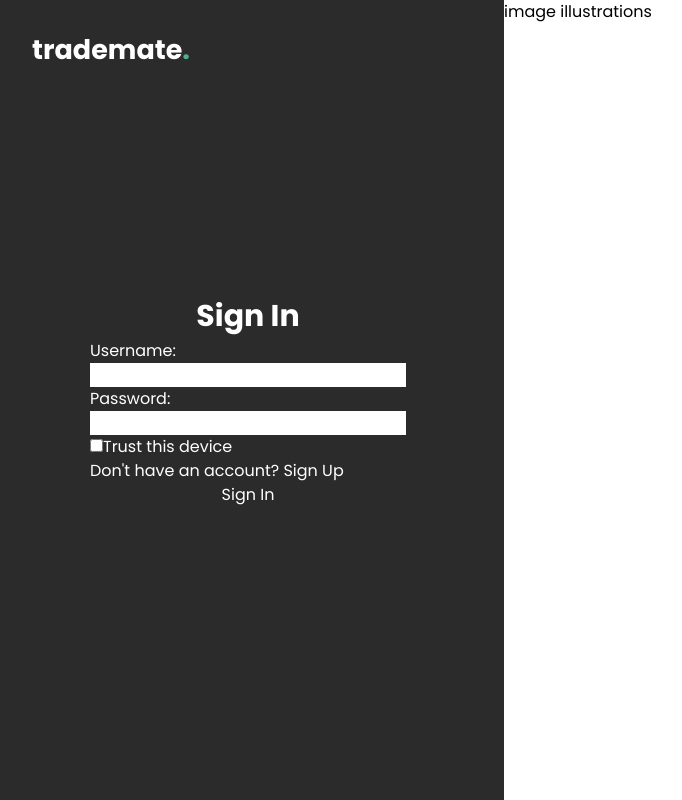
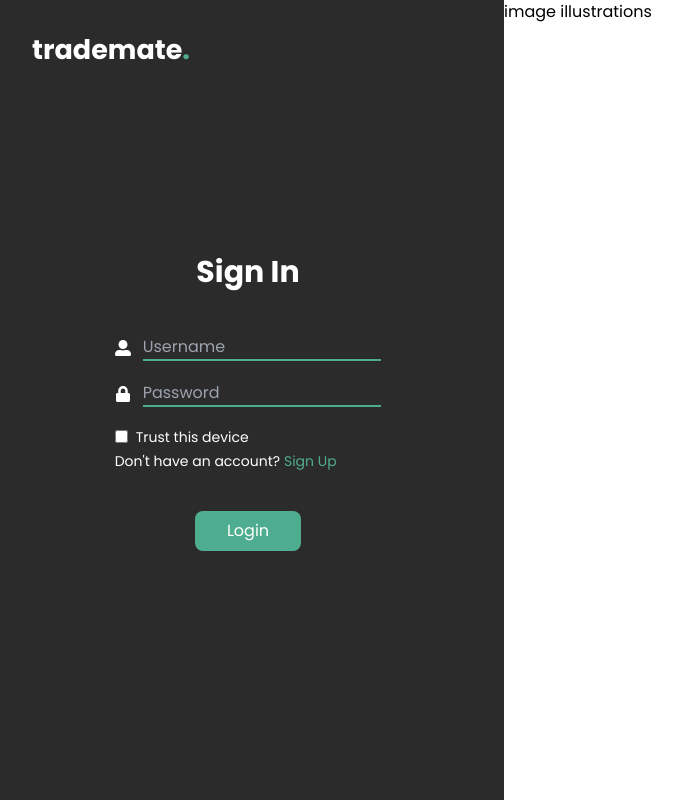
Before and after one commit to teoyi/trademate, a React (Vite) app in the folder client/: page /login in a window 1280 px wide. Shown: the whole page, without its empty margins (8-690 px from the left). Built offline with nearby package versions, Linux system fonts and the light colour scheme.

Commit message:
added styling for login form

```diff
--- a/client/src/components/Auth/Login.tsx
+++ b/client/src/components/Auth/Login.tsx
@@ -1,29 +1,39 @@
 import { Link } from 'react-router-dom';
+import { FaUserAlt, FaLock } from "react-icons/fa";
+
 
 const Login = () => {
   return (
     <div className="h-screen flex flex-row">
       <div className="w-2/5 flex flex-col justify-center items-center">
-        <h1 className="text-[30px] font-bold">Sign In</h1>
-        <form className="flex flex-col px-20 justify-center">
-          <label htmlFor='username'>
-            Username:
-          </label>
-          <input type="text" id="username" autoComplete='off' required />
-          <label htmlFor='password'>
-            Password:
-          </label>
-          <input type="password" id="passwrod" required />
-          <div>
+        <h1 className="text-[30px] font-bold mb-10">Sign In</h1>
+        <form className="flex flex-col px-20 justify-center w-5/6">
+          <div className="flex flex-row items-center justify-center mb-5">
+            {/* <label htmlFor='username' className='hidden text-sm mb-3'>
+              Username:
+            </label> */}
+            <i className="text-md mr-3"><FaUserAlt /></i>
+            <input type="text" id="username" autoComplete='off' placeholder="Username" required className="bg-transparent border-b-2 border-accent w-full focus:outline-0"/>
+          </div>
+          <div className="flex flex-row items-center justify-center mb-5">
+            <label htmlFor='password' className="hidden text-sm mb-3 display">
+              Password:
+            </label>
+            <i className="text-md mr-3"><FaLock /></i>
+            <input type="password" id="password" placeholder="Password" required className="bg-transparent border-b-2 border-accent w-full focus:outline-0" />
+          </div>
+          <div className='flex flex-row justify-start items-center mb-1'>
             <input type="checkbox" id="persist" />
-            <label htmlFor='persist'>
+            <label htmlFor='persist' className="text-sm ml-2">
               Trust this device
             </label>
           </div>
-          <div>
-            Don't have an account? <Link to="/register">Sign Up</Link>
+          <div className='text-sm mb-10'>
+            Don't have an account? <Link to="/register" className='text-accent'>Sign Up</Link>
           </div>
-          <button>Sign In</button>
+          <div className="flex justify-center items-center">
+            <button className="text-md bg-accent py-2 px-8 rounded-lg">Login</button>
+          </div>
         </form>
       </div>
       <div className="w-3/5 bg-white text-black">image illustrations</div>
--- a/client/tailwind.config.js
+++ b/client/tailwind.config.js
@@ -12,6 +12,9 @@ module.exports = {
       fontFamily: {
         'poppins': ['Poppins', 'sans-serif'],
       },
+      fontSize: {
+        'regular': '1rem',
+      },
       height: {
         'no-scroll-l': 'calc(100vh - 100px)'
       },
```
